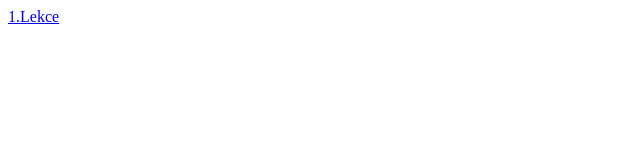
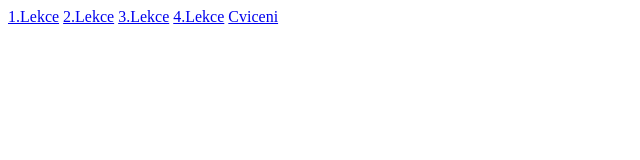
Before and after one commit to svecomar-alt/GMHS_JS, a plain HTML site: page souhrn/index.html in a window 1280 px wide. Shown: the whole page, without its empty margins (0-640 px from the left). Drawn offline with Linux system fonts and the light colour scheme.

Commit message:
20.března

```diff
--- a/cvicenicko/script.js
+++ b/cvicenicko/script.js
@@ -13,7 +13,7 @@ console.log(message)
 let number2 = 10;
 let message2 = (number2 > 0) ? "Kladné číslo" : "Není kladné";
 
-console.log(Message2)
+console.log(message2)
 
 let age = 20;
 if (age >= 18) {
--- a/souhrn/index.html
+++ b/souhrn/index.html
@@ -7,10 +7,10 @@
 </head>
 <body>
     <a href="/1.Lekce/index.html">1.Lekce</a>
-    <a href = "/2.lekce/index 1.html"></a>
-    <a href = "/3. lekce/index.html"></a>
-    <a href = "/4.lekce/index.html"></a>
-    <a href = "/Cviceni/index.html"></a>
+    <a href = "/2.lekce/index 1.html">2.Lekce</a>
+    <a href = "/3. lekce/index.html">3.Lekce</a>
+    <a href = "/4.lekce/index.html">4.Lekce</a>
+    <a href = "/Cviceni/index.html">Cviceni</a>
 
 </body>
 </html>
```
Also changed, not shown: Cviceni/index.html (+1 -1 lines), cvicenicko/index.html (+1 -1 lines).
